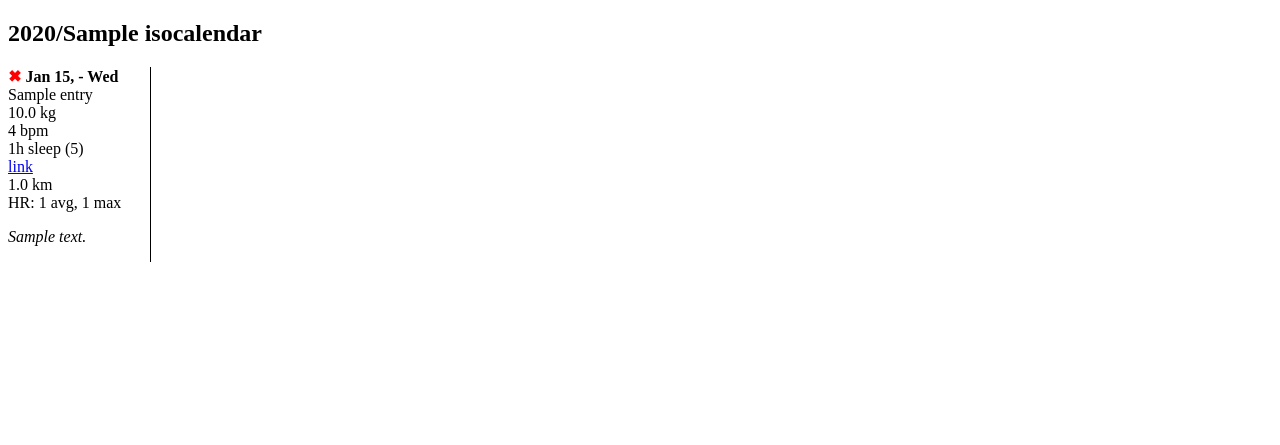
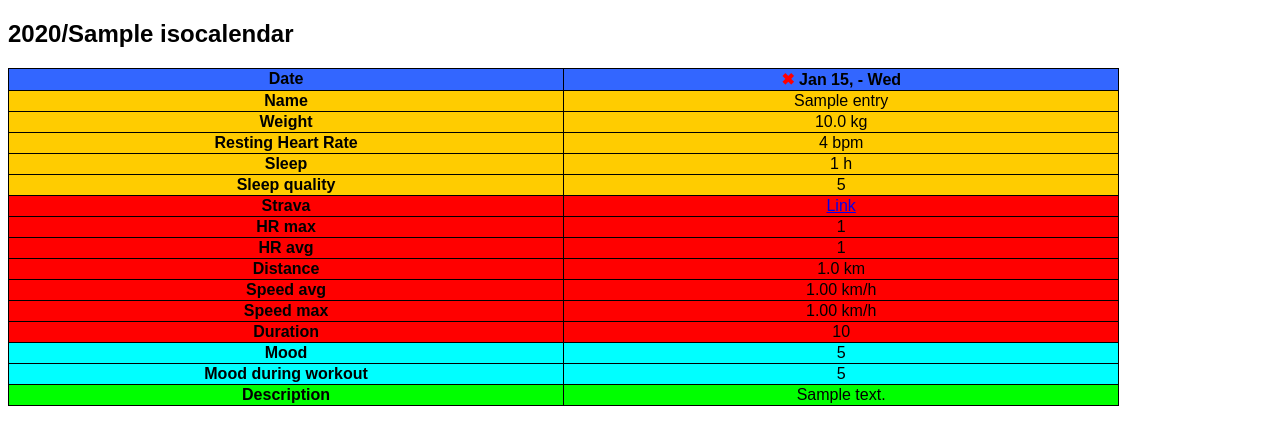
Before and after one commit to szaboat/traininglog, a Django app: template trainlog/diary/templates/diary/entry_archive_week.html in a window 1280 px wide. Shown: the top 445 px of the page. Run offline with Django 3.2, Linux system fonts and the light colour scheme; tables that the repository leaves empty hold one stand-in row (values such as "Sample post"); the template is opened without the code that fills it: values that come from a table or form of the project are taken from there, most other values are stand-ins (such as "Sample title", 1, 10 or a date in 2020).

Commit message:
Ugly table view

```diff
--- a/trainlog/diary/templates/diary/entry_archive_week.html
+++ b/trainlog/diary/templates/diary/entry_archive_week.html
@@ -2,6 +2,7 @@
 
 {% block content %}
     <h2>{{ week|date:"Y/W" }}</h2>
+    {% comment %}
     {% for entry in object_list %}
         <ul>
             <li><strong>{% if entry.skipped %}<span class="skip">✖</span>{% else %}✔{% endif %} {{ entry.created|date:"M j, - D" }}</strong></li>
@@ -21,4 +22,142 @@
             <li><p class="note">{{ entry.description }}</p></li>
         </ul>
     {% endfor %}
+    {% endcomment %}
+
+    <table>
+        <thead>
+            <tr class="header">
+                <th>Date</th>
+                {% for entry in object_list %}
+                    <th>{% if entry.skipped %}<span class="skip">✖</span>{% else %}✔{% endif %} {{ entry.created|date:"M j, - D" }}</th>
+                {% endfor %}
+            </tr>
+        </thead>
+        <tbody>
+            <tr class="base">
+                <th>Name</th>
+                {% for entry in object_list %}
+                    <td>{{ entry.name }}</td>
+                {% endfor %}
+            </tr>
+
+            <tr class="base">
+                <th>Weight</th>
+                {% for entry in object_list %}
+                    <td>{{ entry.weight }} kg</td>
+                {% endfor %}
+            </tr>
+
+            <tr class="base">
+                <th>Resting Heart Rate</th>
+                {% for entry in object_list %}
+                    <td>{{ entry.resting_heart_rate }} bpm</td>
+                {% endfor %}
+            </tr>
+
+            <tr class="base">
+                <th>Sleep</th>
+                {% for entry in object_list %}
+                    <td>{{ entry.sleep_hours }} h</td>
+                {% endfor %}
+            </tr>
+
+            <tr class="base">
+                <th>Sleep quality</th>
+                {% for entry in object_list %}
+                    <td>{{ entry.sleep_quality }}</td>
+                {% endfor %}
+            </tr>
+
+            <tr class="workout">
+                <th>Strava</th>
+                {% for entry in object_list %}
+                    <td>
+                        {% if entry.strava_link %}
+                            <a href="{{ entry.strava_link }}">Link</a>
+                        {% endif %}
+                    </td>
+                {% endfor %}
+            </tr>
+
+            <tr class="workout">
+                <th>HR max</th>
+                {% for entry in object_list %}
+                    <td>
+                        {% if entry.hr_max %} {{ entry.hr_max }} {% endif %}
+                    </td>
+                {% endfor %}
+            </tr>
+
+            <tr class="workout">
+                <th>HR avg</th>
+                {% for entry in object_list %}
+                    <td>
+                        {% if entry.hr_avg %} {{ entry.hr_avg }} {% endif %}
+                    </td>
+                {% endfor %}
+            </tr>
+
+            <tr class="workout">
+                <th>Distance</th>
+                {% for entry in object_list %}
+                    <td>
+                        {% if entry.length %} {{ entry.length }} km {% endif %}
+                    </td>
+                {% endfor %}
+            </tr>
+
+            <tr class="workout">
+                <th>Speed avg</th>
+                {% for entry in object_list %}
+                    <td>
+                        {% if entry.speed_avg %} {{ entry.speed_avg }} km/h {% endif %}
+                    </td>
+                {% endfor %}
+            </tr>
+
+            <tr class="workout">
+                <th>Speed max</th>
+                {% for entry in object_list %}
+                    <td>
+                        {% if entry.speed_max %} {{ entry.speed_max }} km/h {% endif %}
+                    </td>
+                {% endfor %}
+            </tr>
+
+            <tr class="workout">
+                <th>Duration</th>
+                {% for entry in object_list %}
+                    <td>
+                        {% if entry.duration %} {{ entry.duration }} {% endif %}
+                    </td>
+                {% endfor %}
+            </tr>
+
+            <tr class="mood">
+                <th>Mood</th>
+                {% for entry in object_list %}
+                    <td>
+                        {% if entry.mood %} {{ entry.mood }} {% endif %}
+                    </td>
+                {% endfor %}
+            </tr>
+
+            <tr class="mood">
+                <th>Mood during workout</th>
+                {% for entry in object_list %}
+                    <td>
+                        {% if entry.mood_during_workout %} {{ entry.mood_during_workout }} {% endif %}
+                    </td>
+                {% endfor %}
+            </tr>
+
+            <tr class="comment">
+                <th>Description</th>
+                {% for entry in object_list %}
+                    <td class="note">{{ entry.description }}</td>
+                {% endfor %}
+            </tr>
+        </tbody>
+    </table>
 {% endblock %}
--- a/trainlog/diary/templates/layout.html
+++ b/trainlog/diary/templates/layout.html
@@ -7,6 +7,7 @@
         <script src="//html5shim.googlecode.com/svn/trunk/html5.js"></script>
         <![endif]-->
         <style type="text/css">
+            * { font-family: Arial; }
             ul {
                 width: 10%;
                 float: left;
@@ -19,8 +20,19 @@
             li {
                 list-style-type: none;
             }
-            .note { font-style: italic; }
+            td, th {
+                vertical-align: top;
+                width: 15%;
+                border: 1px solid #000;
+                text-align: center;
+            }
             .skip { color: red; }
+            .header { background: #3366ff; }
+            .base { background: #ffcc00; }
+            .workout { background: #ff0000; }
+            .comment { background: #00ff00; }
+            .mood { background: #00ffff; }
+            table { border-collapse: collapse; }
         </style>
     </head>
     <body>
```
